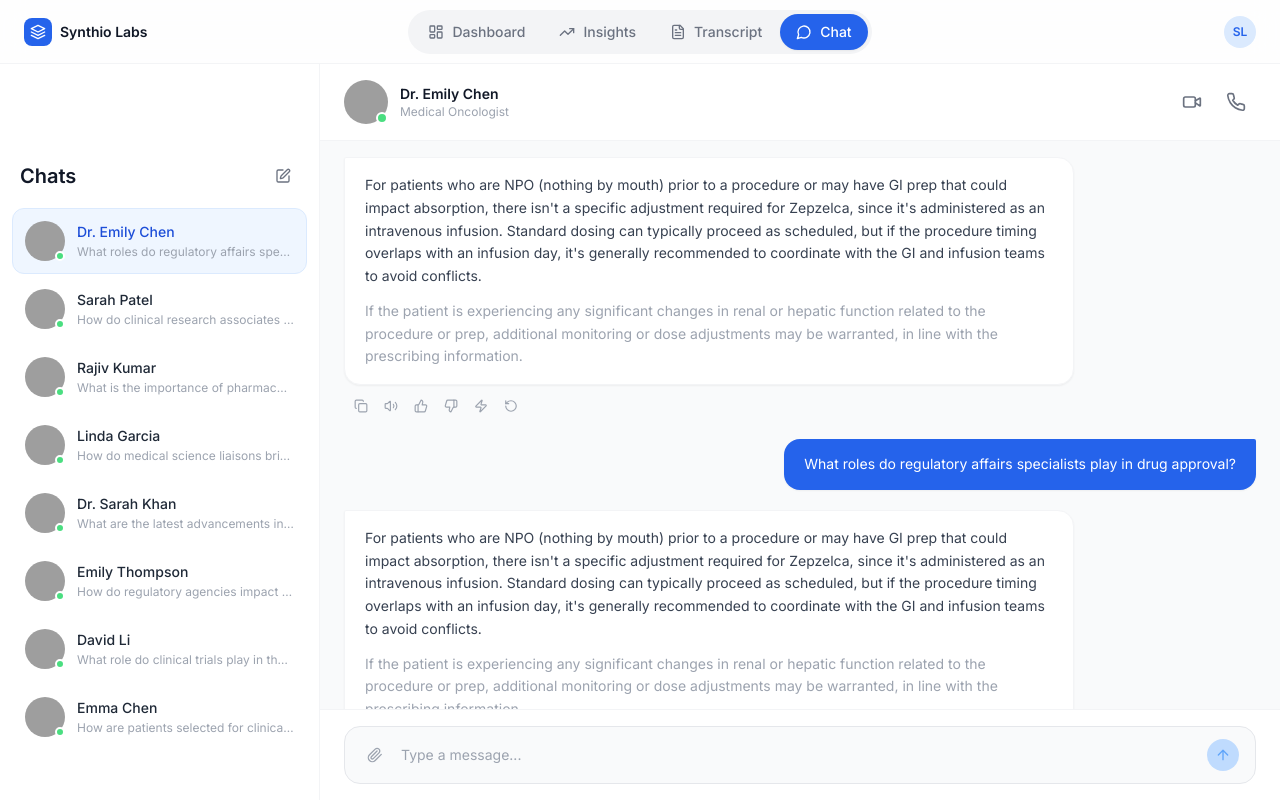
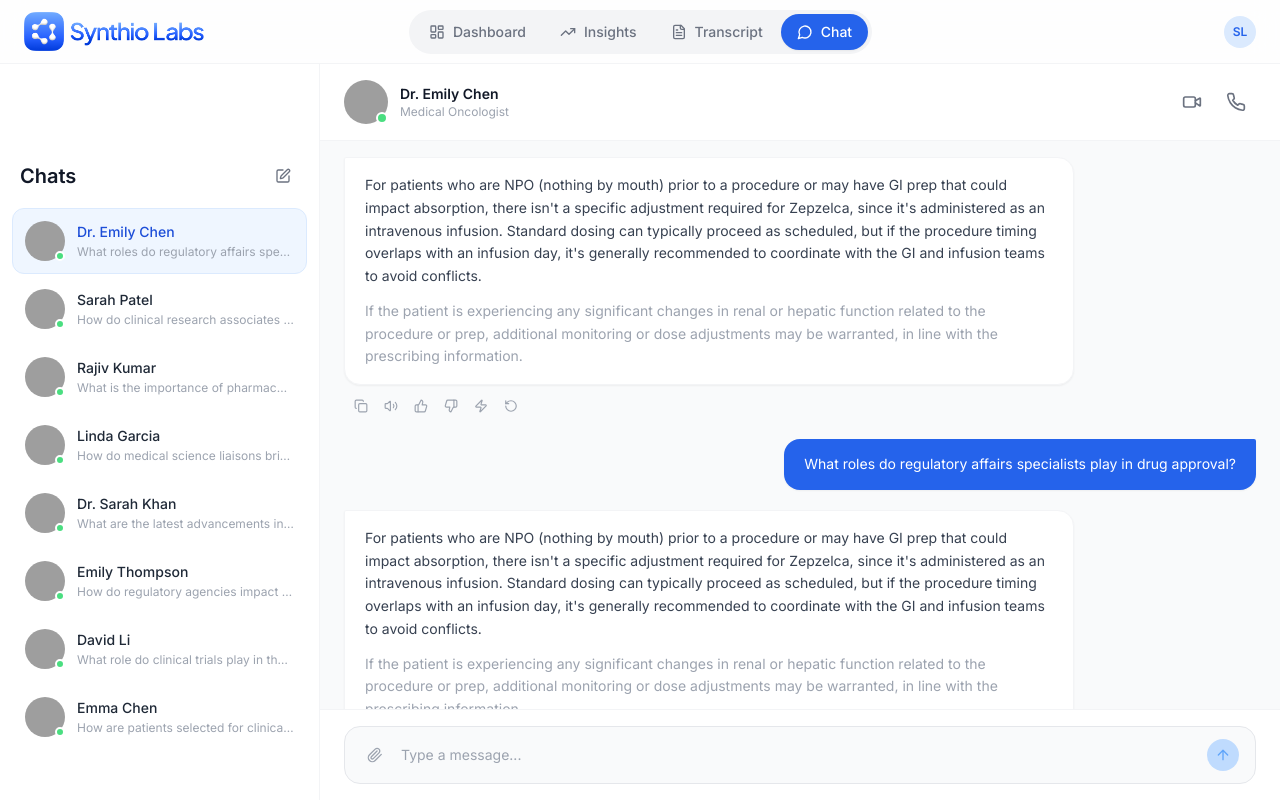
Before and after one commit to vishvamsinh28/PhoenixEngine, a Next.js app: page / in a window 1280 px wide. Built offline with nearby package versions, Linux system fonts and the light colour scheme; grey boxes are pictures that could not be loaded.

Commit message:
add logo and favicon

```diff
--- a/app/layout.jsx
+++ b/app/layout.jsx
@@ -4,6 +4,9 @@ const inter = Inter({ subsets: ['latin'] });
 export const metadata = {
     title: 'SynthioLabs',
     description: 'Chat Streaming',
+    icons: {
+        icon: '/favicon.jpeg',
+    },
 };
 export default function RootLayout({ children, }) {
     return (<html lang="en">
--- a/components/TopNav.jsx
+++ b/components/TopNav.jsx
@@ -12,18 +12,7 @@ export default function TopNav({ activeTab, onTabChange, onMenuToggle }) {
         <button onClick={onMenuToggle} className="md:hidden p-2 rounded-lg hover:bg-gray-100 transition-colors">
           <Menu className="w-5 h-5 text-gray-600"/>
         </button>
-        <div className="flex items-center gap-2">
-          <div className="w-7 h-7 bg-blue-600 rounded-lg flex items-center justify-center">
-            <div className="w-4 h-4 relative">
-              <div className="absolute inset-0 flex items-center justify-center">
-                <svg viewBox="0 0 24 24" fill="none" className="w-4 h-4">
-                  <path d="M12 2L2 7l10 5 10-5-10-5zM2 17l10 5 10-5M2 12l10 5 10-5" stroke="white" strokeWidth="2" strokeLinecap="round" strokeLinejoin="round"/>
-                </svg>
-              </div>
-            </div>
-          </div>
-          <span className="font-semibold text-gray-900 text-sm hidden sm:block">Synthio Labs</span>
-        </div>
+        <img src="/logo.png" alt="Synthio Labs logo" className="h-10 w-auto object-contain"/>
       </div>
 
       <div className="flex-1 flex justify-center">
```
Also changed, not shown: app/icon.jpeg (renamed from public/favicon.jpeg).
